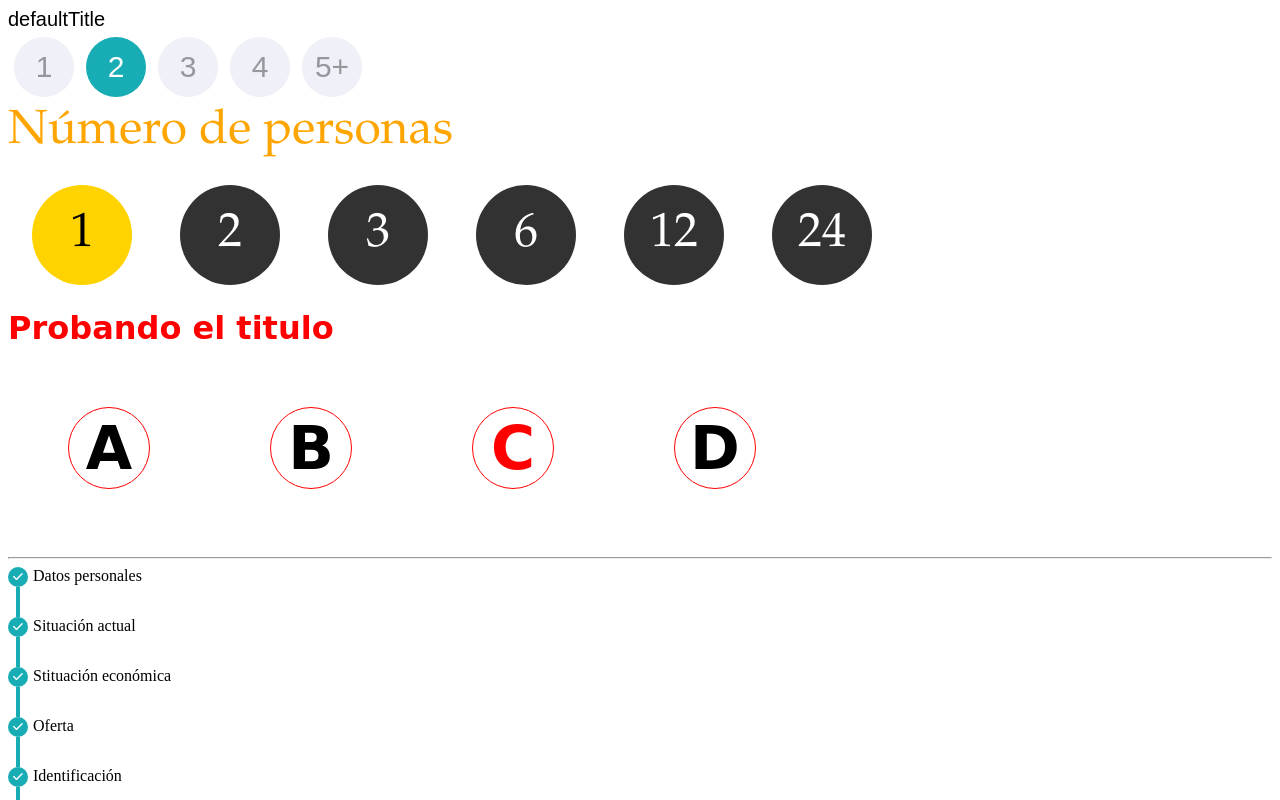
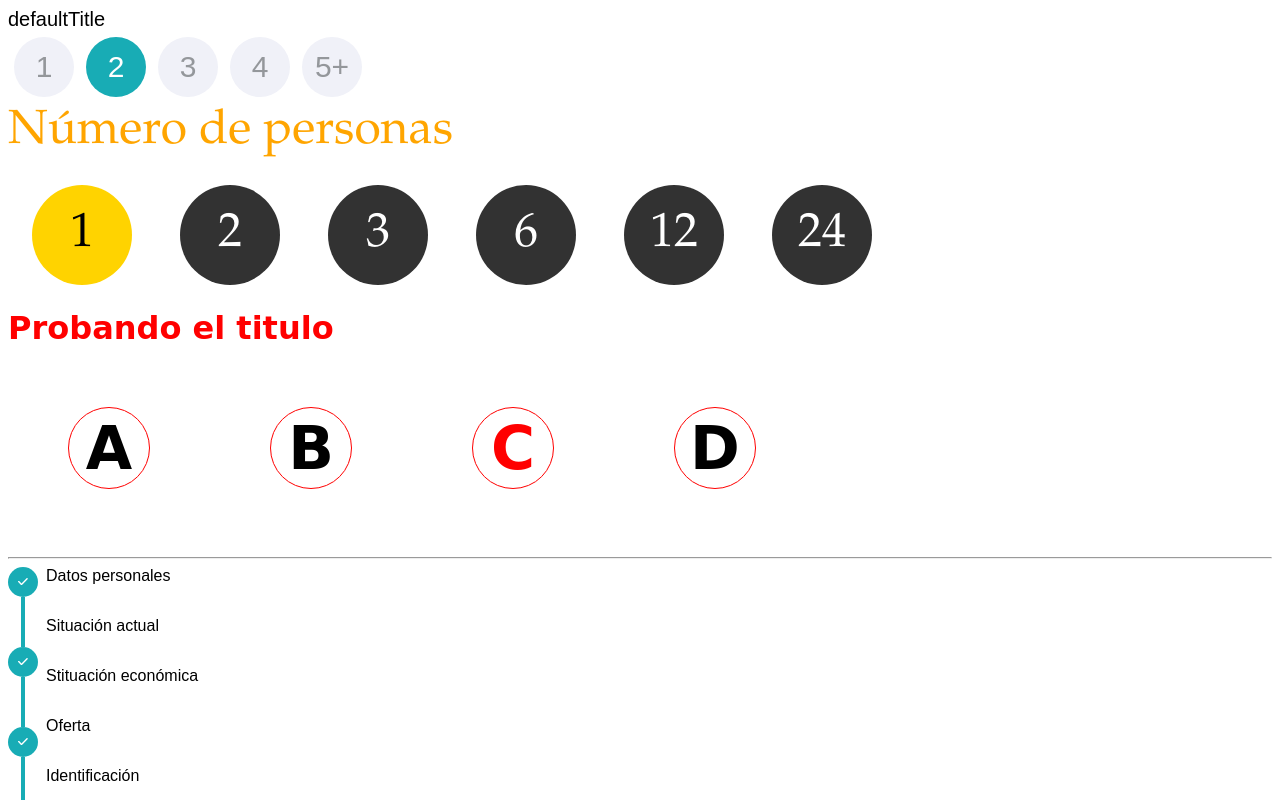
Before and after one commit to LaraGuardiola/angular-circleselector, an Angular app: page / in a window 1280 px wide. Shown: the top 800 px of the page. Built offline with nearby package versions, Linux system fonts and the light colour scheme.

Commit message:
size adapts now

```diff
--- a/src/app/navigation-line/navigation-line.component.css
+++ b/src/app/navigation-line/navigation-line.component.css
@@ -7,7 +7,6 @@
 .navigation-line {
     display: flex;
 }
-
 
 .nav-circle {
     display: flex;
@@ -22,6 +21,9 @@
     font-size: 0.7em
 }
 
+/* LEFT IS HALF OF .nav-circle width less half of the width.nav-line
+(.nav-circle width / 2) - (.nav-line width / 2) */
+
 .nav-line{
     display: flex;
     flex-direction: column;
@@ -32,12 +34,10 @@
     left:8px;
 }
 
+/* margin-bottom = .nav-line height + (.nav-line width / 2)*/
+
 .list-line {
-    margin-left: 5px;
+    margin-left: 8px;
     margin-bottom: 32px;
+    font-family: 'Arial';
 }
-
-
-
-/* LEFT IS HALF OF .nav-circle width less half of the width.nav-line
-(.nav-circle width / 2) - (.nav-line width / 2) */
--- a/src/app/navigation-line/navigation-line.component.html
+++ b/src/app/navigation-line/navigation-line.component.html
@@ -1,17 +1,17 @@
 <div class="navigation-line">
     <div class="line">
         <ng-container *appNavigationLine="elemList; let i = index">
-            <div class="nav-circle">
+            <div class="nav-circle" [style]="lineStyle.circle">
                 <fa-icon [icon]="symbol"></fa-icon>
             </div>
-            <div class="nav-line" *ngIf="i !== elemList.length - 1">
+            <div class="nav-line" [style]="lineStyle.line" *ngIf="i !== elemList.length - 1">
             </div>
         </ng-container>
     </div>
 
     <div class="list">
         <ng-container *appNavigationLine="elemList; let i = index">
-            <div class="list-line">
+            <div class="list-line" [style]="listStyle">
                 {{ elemList[i] }}
             </div>
         </ng-container>
--- a/src/app/navigation-line/navigation-line.component.ts
+++ b/src/app/navigation-line/navigation-line.component.ts
@@ -9,11 +9,47 @@ import { faCheck, IconDefinition } from '@fortawesome/free-solid-svg-icons';
 })
 export class NavigationLineComponent implements OnInit {
 
+  //list of element to display
   @Input() elemList : (string | number)[]
+
+  //icon to place inside the navigation line
   @Input() symbol : IconDefinition
+
+  //size of the circles of the navigation line
+  @Input() circleWidth: number;
+  @Input() circleHeight: number;
+
+  //size of the lines between circles
+  @Input() lineWidth: number;
+  @Input() lineHeight: number
+
+  @Input() lineStyle = {
+    circle: {},
+    line: {}
+  }
+  @Input() listStyle = {}
+
   constructor() {
     this.elemList = ['Datos personales', 'Situación actual', 'Stituación económica', 'Oferta', 'Identificación', 'Firma y documentación']
     this.symbol = faCheck
+    this.circleWidth = 30
+    this.circleHeight = 30
+    this.lineWidth = 4
+    this.lineHeight = 50
+    this.listStyle = {
+      fontFamily: 'Arial',
+    },
+    this.lineStyle = {
+      circle: {
+        width: `${this.circleWidth}px`,
+        height: `${this.circleHeight}px`,
+      },
+      line: {
+        width: `${this.lineWidth}px`,
+        height: `${this.lineHeight}px`,
+        left: `${ (this.circleWidth / 2) - (this.lineWidth / 2) }px`,
+      }
+    }
    }
 
   ngOnInit(): void {
```
